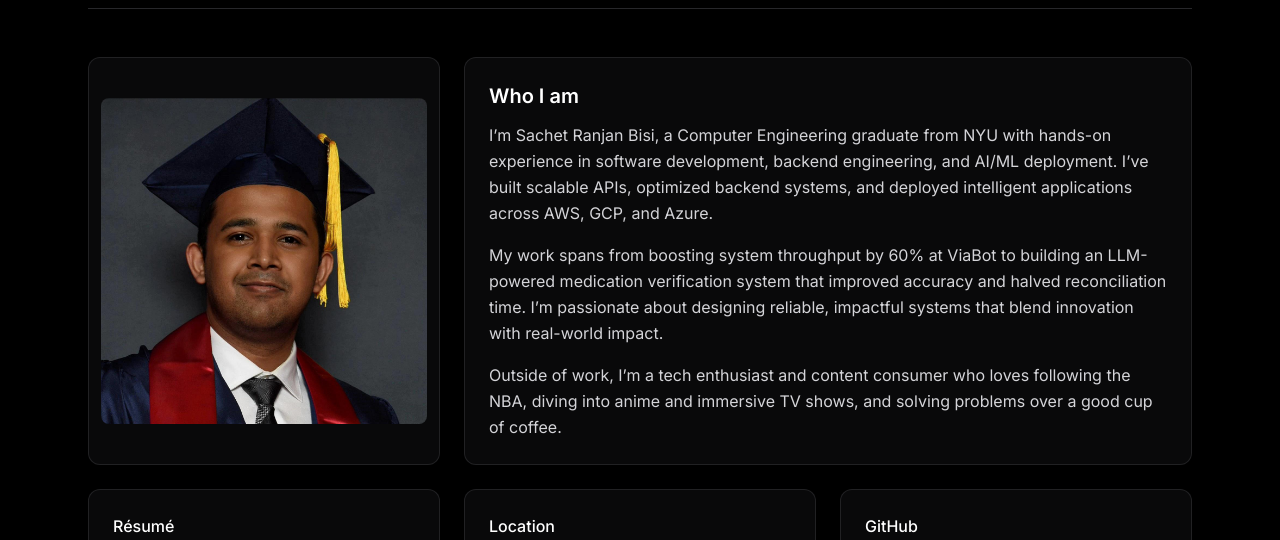
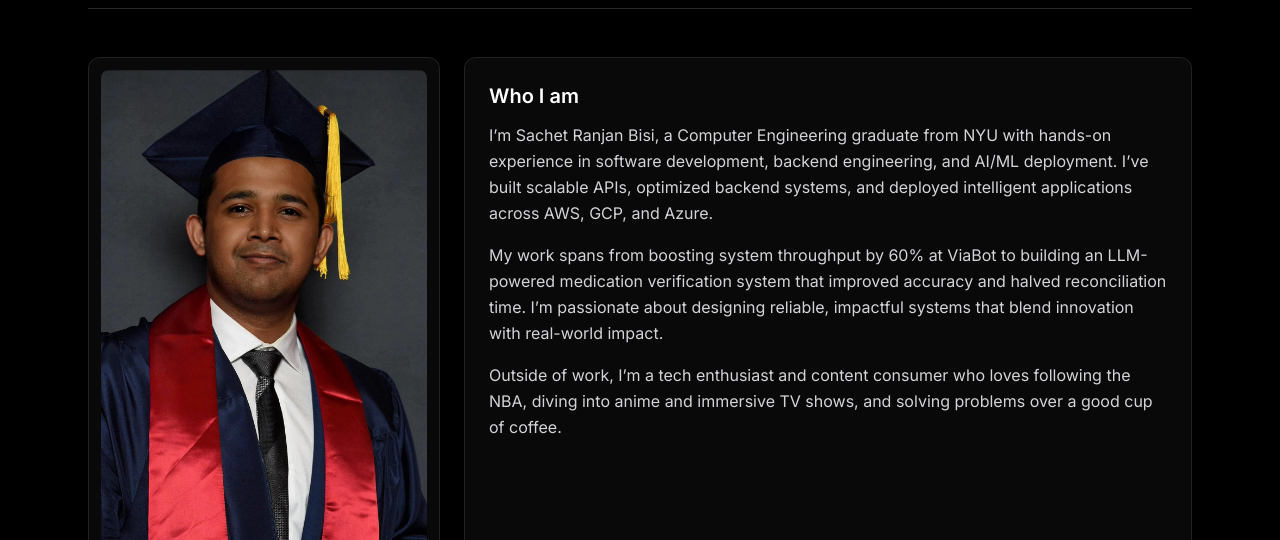
Before and after one commit to Sachet-17/app-portfolio, a Next.js app: page /about in a window 1280 px wide. Shown: the part 260-800 px from the top of the page. Built offline with nearby package versions, Linux system fonts and the light colour scheme; no server answers; what tailwindcss-debug-screens would draw is missing.

Commit message:
photo size

```diff
--- a/app/about/page.tsx
+++ b/app/about/page.tsx
@@ -29,15 +29,17 @@ export default function AboutPage() {
       {/* Tile grid */}
       <section className="grid grid-cols-1 md:grid-cols-2 lg:grid-cols-3 gap-6">
 
-        {/* Photo tile */}
+       {/* Photo tile (no cropping, respects original aspect ratio) */}
         <div className="rounded-xl border border-zinc-800/80 bg-zinc-900/40 p-3 flex items-center justify-center">
-          <div className="relative w-full max-w-[280px] md:max-w-[360px] aspect-[3/4] sm:aspect-square">
+          <div className="w-full max-w-[280px] md:max-w-[380px]">
             <Image
               src="/headshots.jpg"
               alt="Sachet Ranjan Bisi"
-              fill
-              className="object-cover object-top rounded-lg"
+              width={900}          // any portrait dimensions matching your photo
+              height={1125}        // keeps the ratio; Next.js will size down responsively
+              className="w-full h-auto rounded-lg"
               priority
+              sizes="(max-width: 768px) 280px, 380px"
             />
           </div>
         </div>
```
